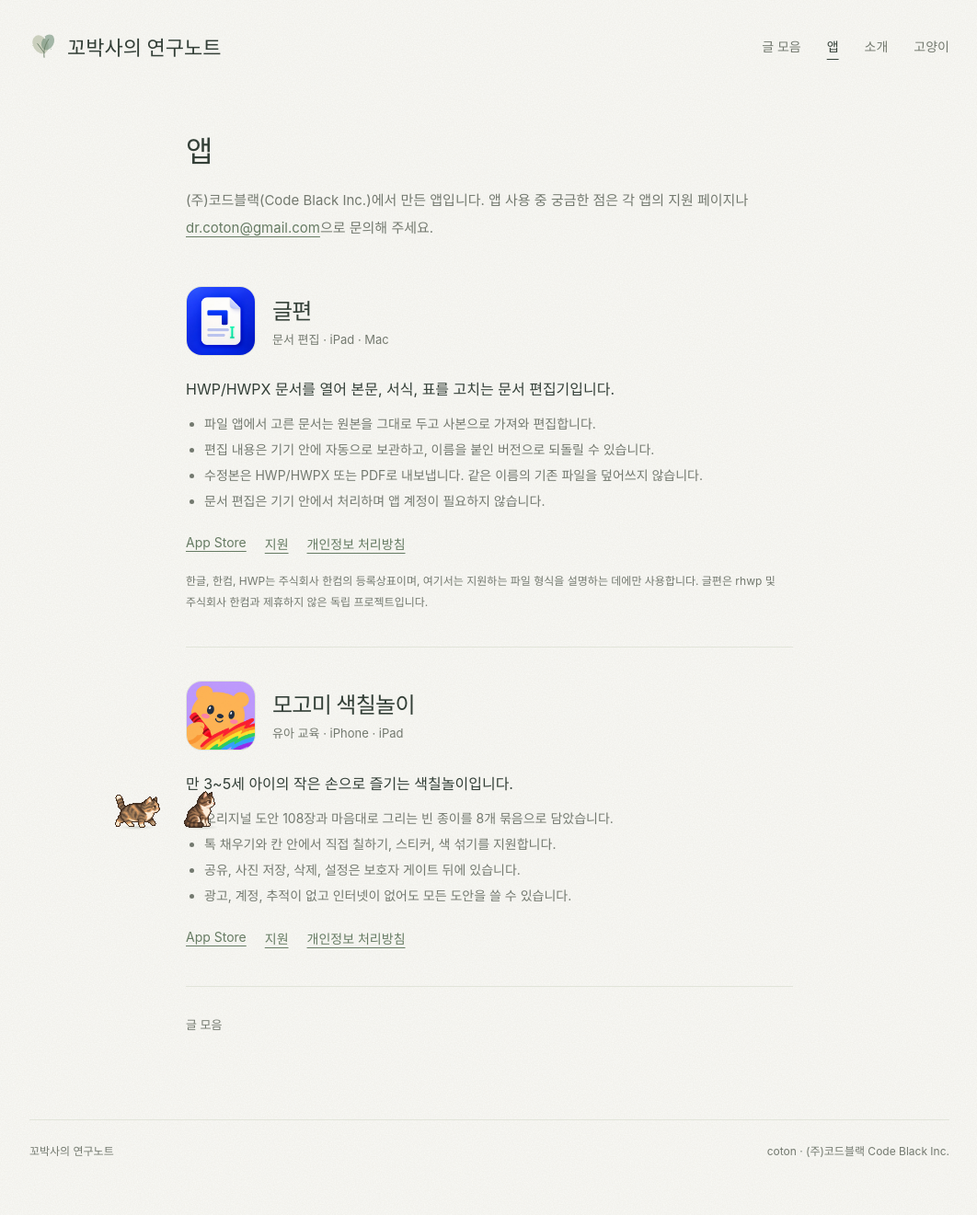
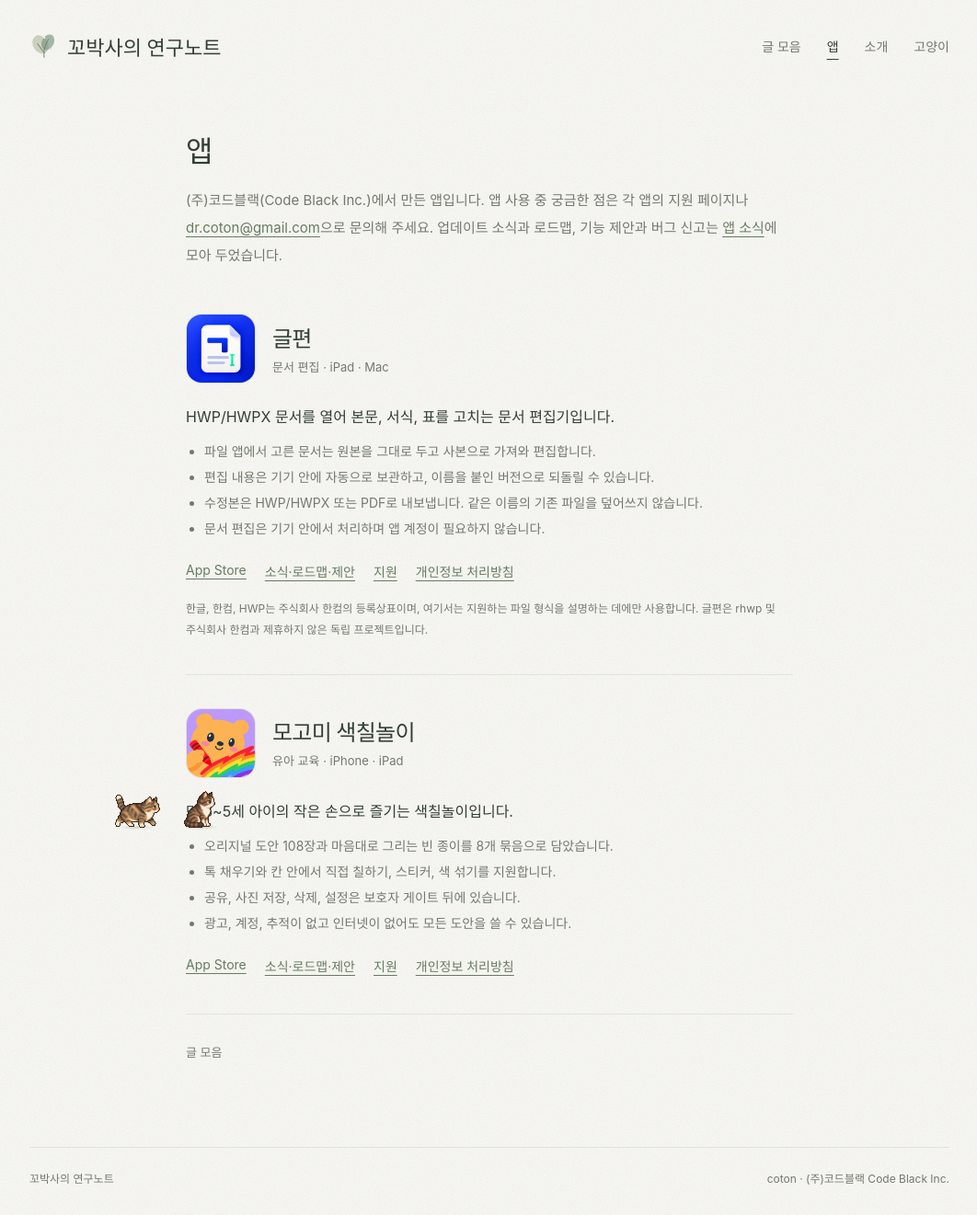
Before and after one commit to dr-coton/dr-coton.github.io, a Jekyll site: the page built from apps.html, in a window 1280 px wide. Shown: the whole page at 92% size, without its empty margins (108-1170 px from the left). Built offline with Jekyll 4.4.1, drawn with Linux system fonts in a browser that asks for light colours; before the commit the page ends 1291 px from its top, so only the background shows below that.

Commit message:
Link each app to its news, roadmap and feedback page
Co-Authored-By: Claude Opus 5.5 <noreply@anthropic.com>

```diff
--- a/_data/apps.yml
+++ b/_data/apps.yml
@@ -12,6 +12,7 @@
     - 문서 편집은 기기 안에서 처리하며 앱 계정이 필요하지 않습니다.
   note: 한글, 한컴, HWP는 주식회사 한컴의 등록상표이며, 여기서는 지원하는 파일 형식을 설명하는 데에만 사용합니다. 글편은 rhwp 및 주식회사 한컴과 제휴하지 않은 독립 프로젝트입니다.
   store: https://apps.apple.com/kr/app/id6825587727
+  news: https://apps.dr-coton.com/ko/geulpyeon
   support: https://dr-coton.com/geulpyeon-support/support.html
   privacy: https://dr-coton.com/geulpyeon-support/privacy.html
 - id: mogomi-coloring
@@ -26,5 +27,6 @@
     - 공유, 사진 저장, 삭제, 설정은 보호자 게이트 뒤에 있습니다.
     - 광고, 계정, 추적이 없고 인터넷이 없어도 모든 도안을 쓸 수 있습니다.
   store: https://apps.apple.com/kr/app/id6824543360
+  news: https://apps.dr-coton.com/ko/mogomi-coloring
   support: https://dr-coton.com/mogomi-coloring-site/
   privacy: https://dr-coton.com/mogomi-coloring-site/privacy.html
--- a/apps.html
+++ b/apps.html
@@ -6,7 +6,7 @@ permalink: /apps/
 ---
 <article class="reading-page apps-page">
   <h1>앱</h1>
-  <p class="apps-lead">(주)코드블랙(Code Black Inc.)에서 만든 앱입니다. 앱 사용 중 궁금한 점은 각 앱의 지원 페이지나 <a href="mailto:dr.coton@gmail.com">dr.coton@gmail.com</a>으로 문의해 주세요.</p>
+  <p class="apps-lead">(주)코드블랙(Code Black Inc.)에서 만든 앱입니다. 앱 사용 중 궁금한 점은 각 앱의 지원 페이지나 <a href="mailto:dr.coton@gmail.com">dr.coton@gmail.com</a>으로 문의해 주세요. 업데이트 소식과 로드맵, 기능 제안과 버그 신고는 <a href="https://apps.dr-coton.com/ko">앱 소식</a>에 모아 두었습니다.</p>
   {% for app in site.data.apps %}
   <section class="app-detail" id="{{ app.id }}" aria-labelledby="{{ app.id }}-title">
     <div class="app-head">
@@ -23,6 +23,7 @@ permalink: /apps/
     </ul>
     <p class="app-links">
       <a href="{{ app.store }}">App Store</a>
+      {% if app.news %}<a href="{{ app.news }}">소식·로드맵·제안</a>{% endif %}
       <a href="{{ app.support }}">지원</a>
       <a href="{{ app.privacy }}">개인정보 처리방침</a>
     </p>
```
